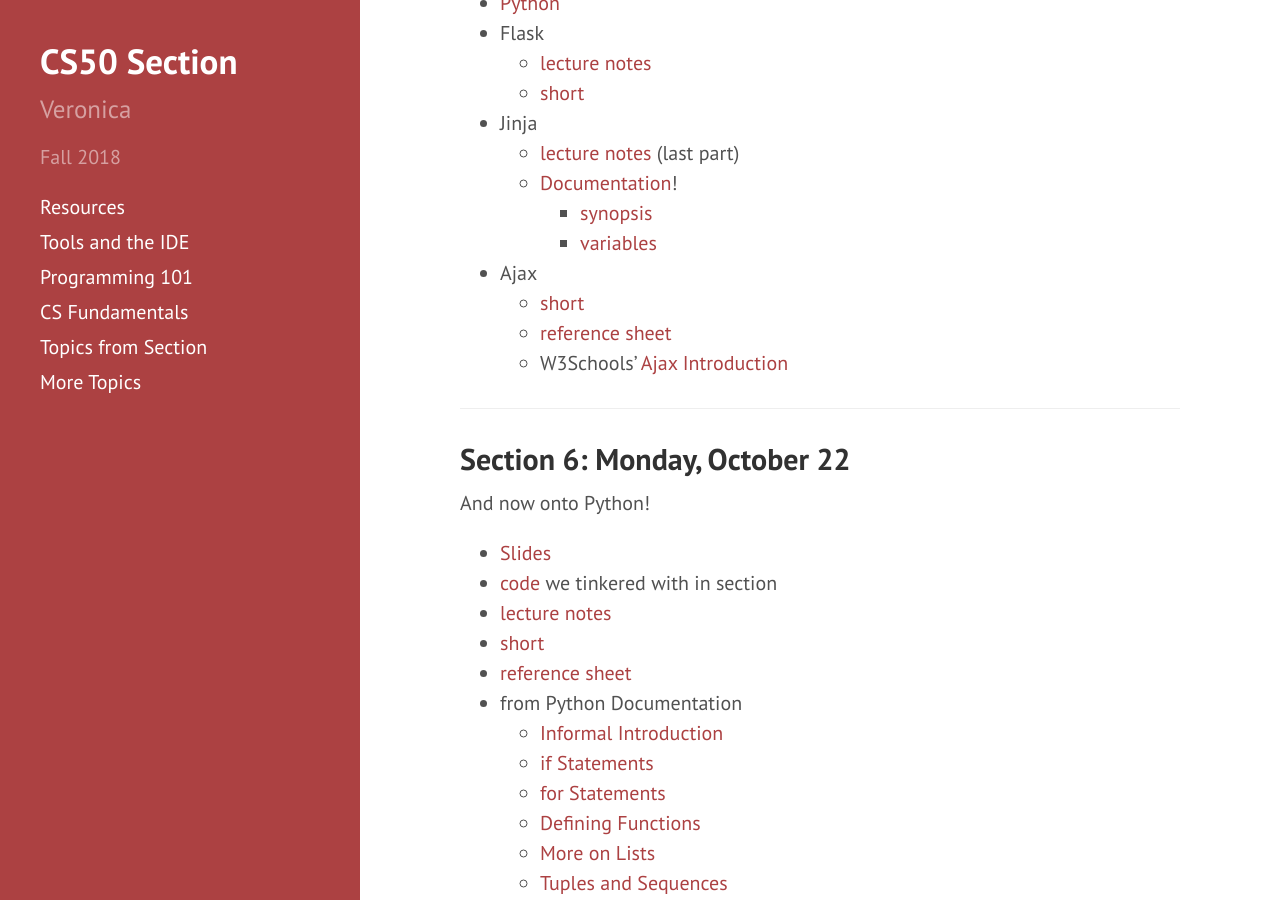
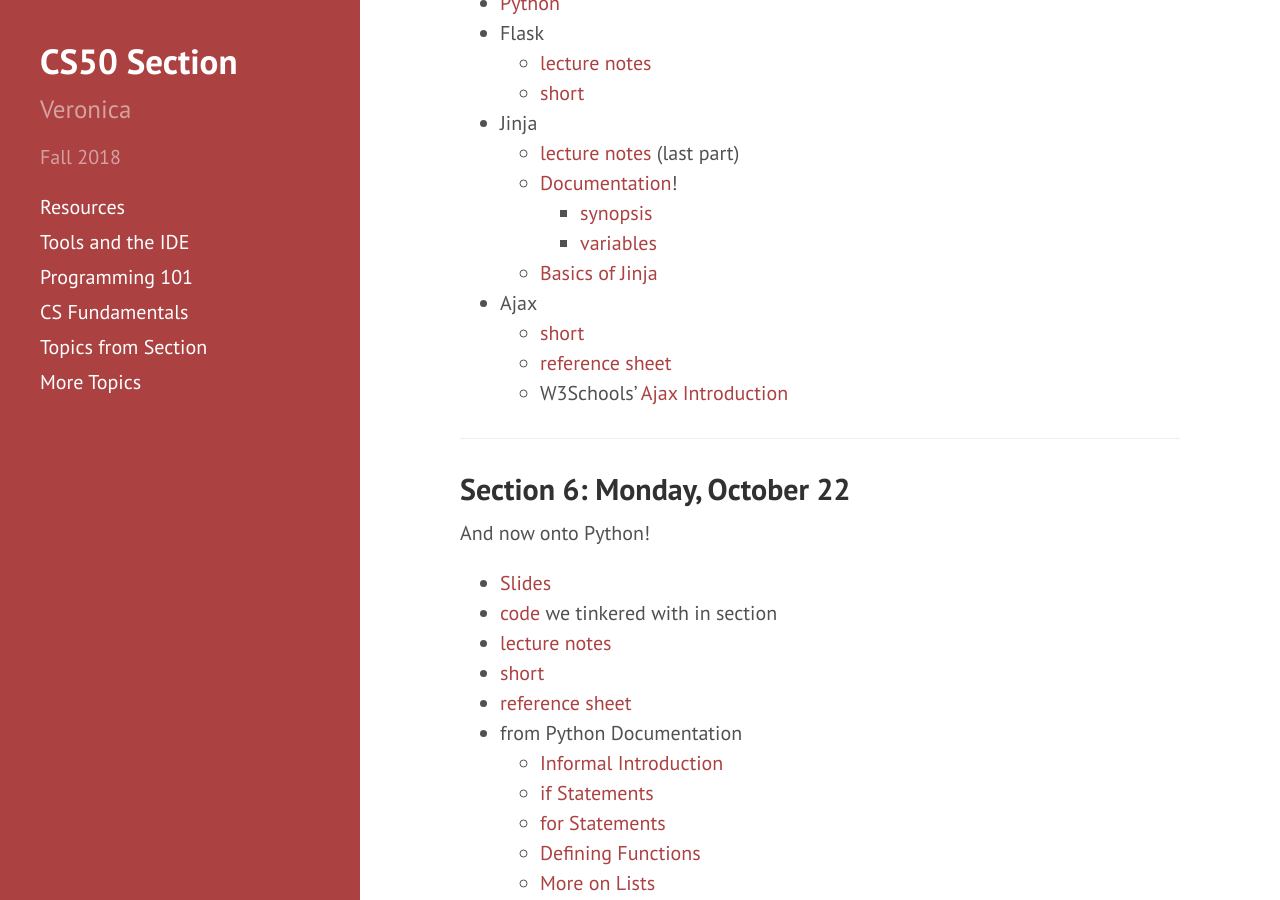
Before and after one commit to veronicanutting/CS50-section, a Jekyll site: the page built from section.md, in a window 1280 px wide and 900 px high, scrolled down 418 px. Built offline with Jekyll 4.4.1, drawn with Linux system fonts in a browser that asks for light colours; nearby versions of some CDN libraries; our own code applies the rules of GitHub Pages for plain Markdown files.

Commit message:
added a link

```diff
--- a/section.md
+++ b/section.md
@@ -20,6 +20,7 @@ Fun with Python and basic web apps!
     * [Documentation](http://jinja.pocoo.org)!
         * [synopsis](http://jinja.pocoo.org/docs/2.10/templates/#synopsis)
         * [variables](http://jinja.pocoo.org/docs/2.10/templates/#variables)
+    * [Basics of Jinja](https://overiq.com/flask/0.12/basics-of-jinja-template-language/)
 * Ajax
     * [short](https://www.youtube.com/watch?v=dQcBs4S-wEQ&list=PLhQjrBD2T381k8ul4WQ8SQ165XqY149WW&t=0s&index=3)
     * [reference sheet](https://www.dropbox.com/sh/5y662ey1hc4sde4/AACjgHN3NtSKk4ShsRDFd_Sja?dl=0&preview=Ajax.pdf)
```
